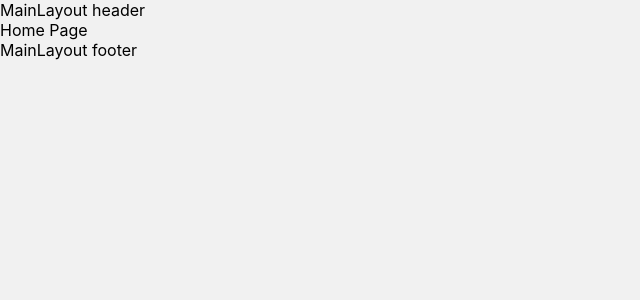
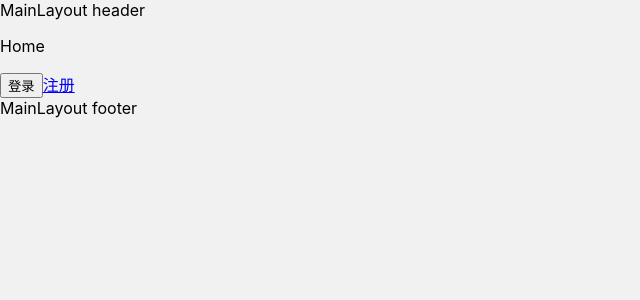
Before and after one commit to Eomnational/Pollify, a React (Vite) app: page / in a window 1280 px wide. Shown: the top 300 px of the page, without its empty margins (0-640 px from the left). Built offline with nearby package versions, Linux system fonts and the light colour scheme.

Commit message:
feat: 完成路由跳转

```diff
--- a/src/pages/Home.tsx
+++ b/src/pages/Home.tsx
@@ -1,9 +1,24 @@
 import React,{FC} from'react';
-
+import {useNavigate,Link} from'react-router-dom';
 
 const Home:FC = () => {
+  const nav = useNavigate();
+  function clickHandler() {
+    // nav('/login');
+    nav({
+      pathname: '/login',
+      search: '?b=21',
+
+    })
+  }
   return (<>
-  <div>Home Page</div>
+  <div>
+    <p>Home</p>
+    <div>
+      <button onClick={clickHandler}>登录</button>
+      <Link to="/register">注册</Link>
+    </div>
+  </div>
   </>)
 }
 
--- a/src/pages/Login.tsx
+++ b/src/pages/Login.tsx
@@ -1,9 +1,18 @@
 import React,{FC} from'react';
+import {useNavigate} from'react-router-dom';
 
 
 const Login:FC = () => {
+  const nav = useNavigate();
+
+  const handleLogin = () => {
+    nav('/');
+  }
   return (<>
   <div>Login Page</div>
+  <div>
+    <button onClick={handleLogin}>返回</button>
+  </div>
   </>)
 }
 
--- a/src/pages/question/Edit/index.tsx
+++ b/src/pages/question/Edit/index.tsx
@@ -1,9 +1,10 @@
 import React,{FC} from'react';
-
+import { useParams } from "react-router-dom";
 
 const Edit:FC = () => {
+  const { id='' } = useParams();
   return (<>
-  <div>Edit Page</div>
+  <div>Edit Page{id}</div>
   </>)
 }
 
```
